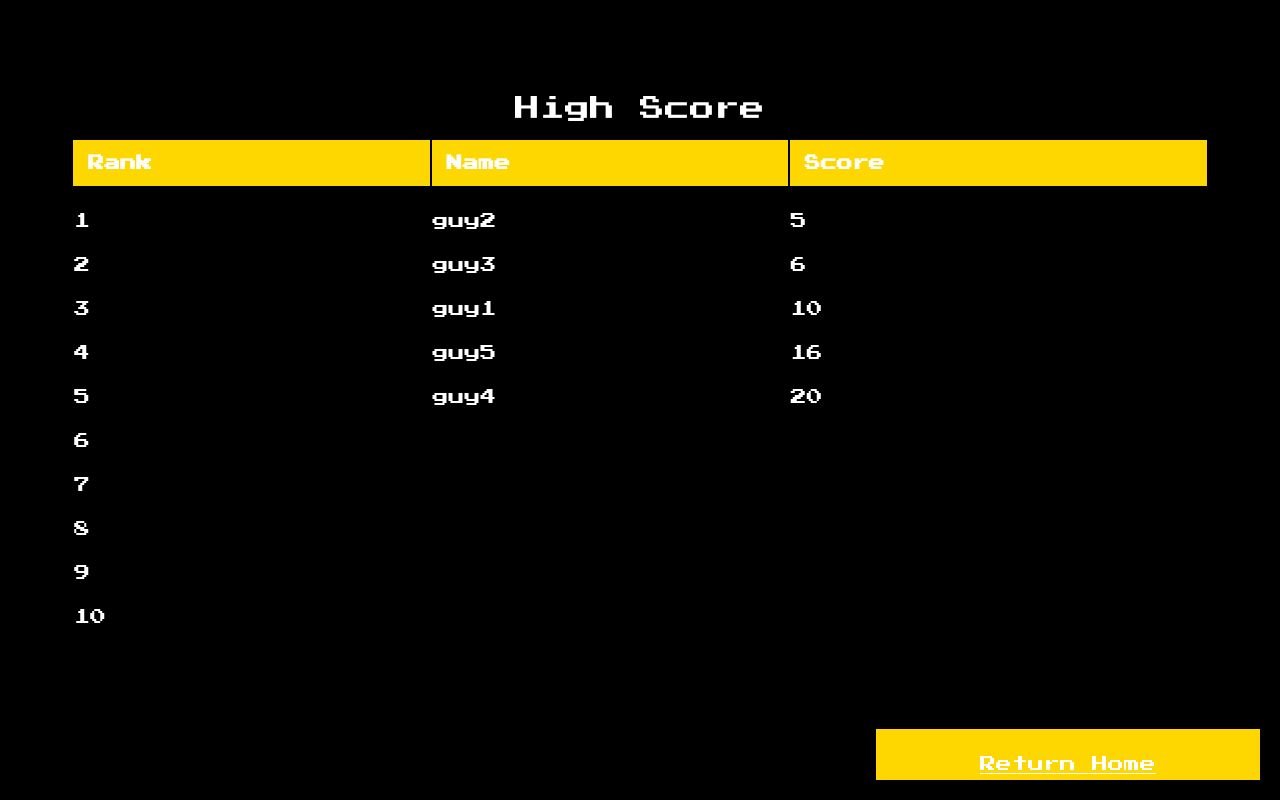
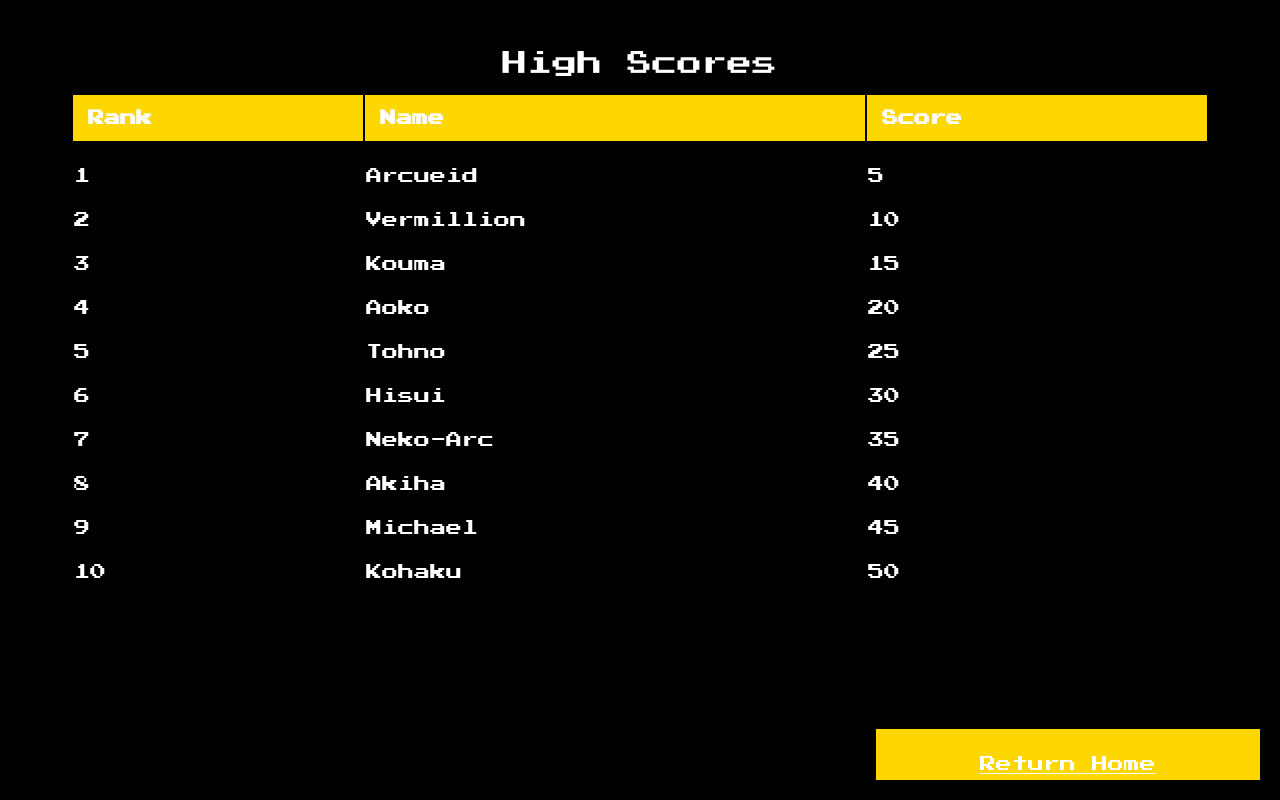
Before and after one commit to wilbertwhite/keyfinder, a PHP site: page /leaderboard.php in a window 1280 px wide. Run offline with PHP 8.4, Linux system fonts and the light colour scheme; data that the repository does not hold is empty.

Commit message:
leaderboard fix and modified scores.txt

```diff
--- a/leaderboard.php
+++ b/leaderboard.php
@@ -27,76 +27,35 @@
     $lineData = explode(",", $line);
     $scores[$lineData[0]] = $lineData[1];
   }
-  asort($scores);
-  $lbName = array();
-  $lbScore = array();
-  foreach($scores as $x => $x_value) {
-    array_push($lbName,$x);
-    array_push($lbScore,$x_value);
-  }
-?>
 
+  asort($scores, SORT_NUMERIC);
 
+  ?>
+  </pre>
 
-  </pre>
   <table>
     <tr>
-      <caption>High Score</caption>
+      <caption>High Scores</caption>
       <th>Rank</th>
       <th>Name</th>
       <th>Score</th>
     </tr>
-    <tr>
-      <td>1</td>
-      <td><?php echo $lbName[0]; ?></td>
-      <td><?php echo $lbScore[0]; ?></td>
-    </tr>
-
-    <tr>
-      <td>2</td>
-      <td><?php echo $lbName[1]; ?></td>
-      <td><?php echo $lbScore[1]; ?></td>
-    </tr>
-    <tr>
-      <td>3</td>
-      <td><?php echo $lbName[2]; ?></td>
-      <td><?php echo $lbScore[2]; ?></td>
-    </tr>
-    <tr>
-      <td>4</td>
-      <td><?php echo $lbName[3]; ?></td>
-      <td><?php echo $lbScore[3]; ?></td>
-    </tr>
-    <tr>
-      <td>5</td>
-      <td><?php echo $lbName[4]; ?></td>
-      <td><?php echo $lbScore[4]; ?></td>
-    </tr>
-    <tr>
-      <td>6</td>
-      <td><?php echo $lbName[5]; ?></td>
-      <td><?php echo $lbScore[5]; ?></td>
-    </tr>
-    <tr>
-      <td>7</td>
-      <td><?php echo $lbName[6]; ?></td>
-      <td><?php echo $lbScore[6]; ?></td>
-    </tr>
-    <tr>
-      <td>8</td>
-      <td><?php echo $lbName[7]; ?></td>
-      <td><?php echo $lbScore[7]; ?></td>
-    </tr>
-    <tr>
-      <td>9</td>
-      <td><?php echo $lbName[8]; ?></td>
-      <td><?php echo $lbScore[8]; ?></td>
-    </tr>
-    <tr>
-      <td>10</td>
-      <td><?php echo $lbName[9]; ?></td>
-      <td><?php echo $lbScore[9]; ?></td>
-    </tr>
+    <?php
+    $rank = 1;
+    foreach ($scores as $name => $score) {
+      echo ("
+          <tr>
+            <td>$rank</td>
+            <td>$name</td>
+            <td>$score</td>
+          </tr>
+        ");
+      $rank++;
+      if ($rank > 10) {
+        break;
+      }
+    }
+    ?>
   </table>
 
   <div id="button" class="HomeButton">
--- a/scores.txt
+++ b/scores.txt
@@ -1,5 +1,10 @@
-guy1,10
-guy2,5
-guy3,6
-guy4,20
-guy5,16
+Vermillion,10
+Kouma,15
+Aoko,20
+Hisui,30
+Michael,45
+Tohno,25
+Akiha,40
+Neko-Arc,35
+Arcueid,5
+Kohaku,50
```
Also changed, not shown: 1 other file.
